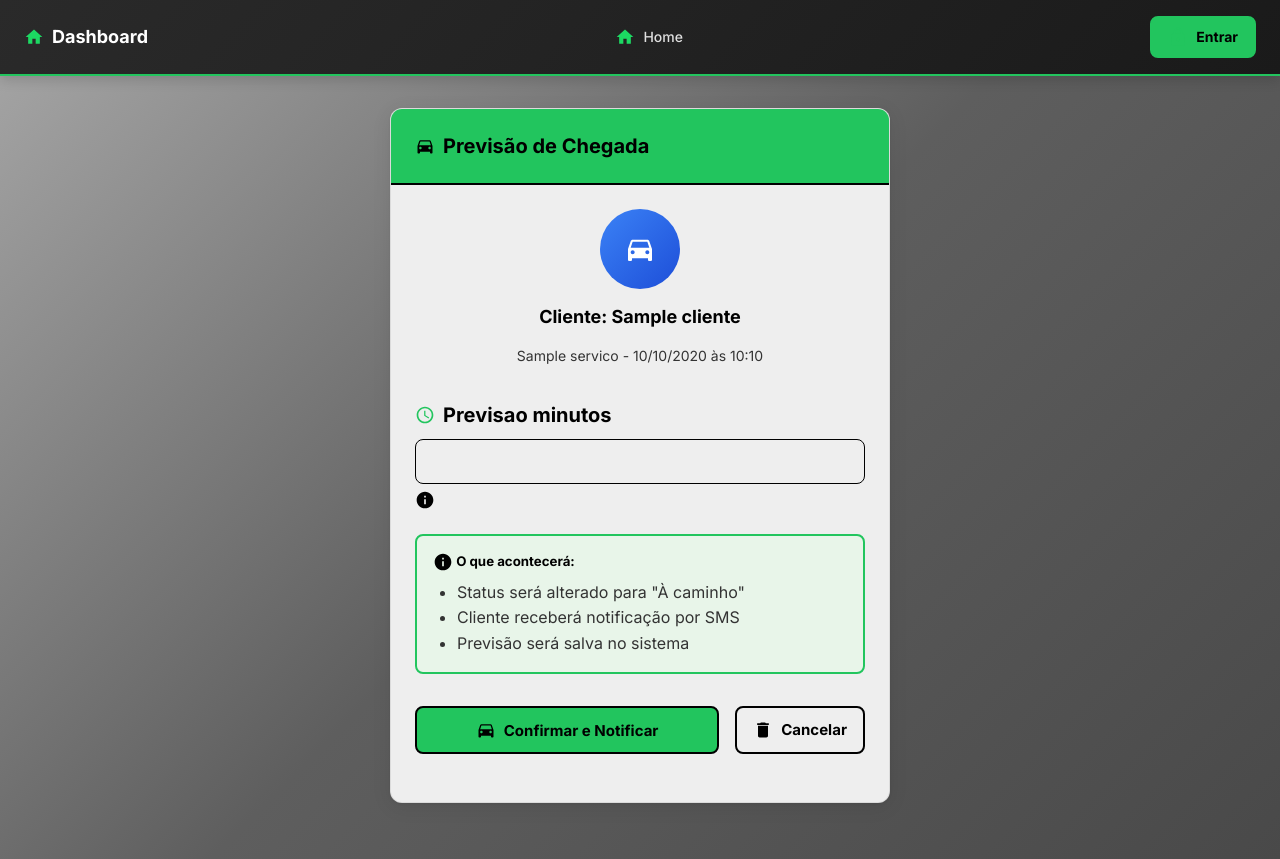
After one commit to notdougz/projeto-barbearia, a Django app: template agendamentos/templates/agendamentos/previsao_chegada.html in a window 1280 px wide. The commit adds this page. Run offline with Django 3.2, Linux system fonts and the light colour scheme; the template is opened without the code that fills it: most values are stand-ins (such as "Sample title", 1, 10 or a date in 2020); form fields are guessed from the names that the template uses.

```diff
--- a/agendamentos/models.py
+++ b/agendamentos/models.py
@@ -33,6 +33,7 @@ class Agendamento(models.Model):
     hora = models.TimeField()
     status = models.CharField(max_length=15, choices=STATUS_CHOICES, default='confirmado')
     observacoes = models.TextField(blank=True, null=True)
+    previsao_chegada = models.IntegerField(blank=True, null=True, help_text="Previsão de chegada em minutos")
     criado_em = models.DateTimeField(auto_now_add=True)
 
     def __str__(self):
--- a/agendamentos/static/agendamentos/style.css
+++ b/agendamentos/static/agendamentos/style.css
@@ -422,6 +422,9 @@ h4 {
     font-size: 20px;
     font-weight: 700;
     color: var(--text-primary);
+    display: flex;
+    align-items: center;
+    gap: var(--spacing-sm);
 }
 
 .card-header h4 {
--- a/agendamentos/templates/agendamentos/agendamentos_mensais.html
+++ b/agendamentos/templates/agendamentos/agendamentos_mensais.html
@@ -196,7 +196,8 @@
             "cliente": "{{ agendamento.cliente.nome|escapejs }}",
             "servico": "{{ agendamento.servico|escapejs }}",
             "status": "{{ agendamento.status }}",
-            "observacoes": "{{ agendamento.observacoes|default:''|escapejs }}"
+            "observacoes": "{{ agendamento.observacoes|default:''|escapejs }}",
+            "previsao_chegada": {{ agendamento.previsao_chegada|default:"null" }}
         }{% if not forloop.last %},{% endif %}
         {% endfor %}
     ]{% if not forloop.last %},{% endif %}
@@ -332,6 +333,7 @@
                             <div class="client-name">${appointment.cliente}</div>
                             <div class="service-name">${appointment.servico}</div>
                             ${appointment.observacoes ? `<div class="observations">${appointment.observacoes}</div>` : ''}
+                            ${appointment.status === 'a_caminho' && appointment.previsao_chegada ? `<div class="observations" style="color: #3B82F6; font-weight: 700;">⏰ Previsão: ${appointment.previsao_chegada} minutos</div>` : ''}
                         </div>
                         <div class="appointment-status">
                             <span class="status-badge ${appointment.status === 'a_caminho' ? 'confirmado' : appointment.status}">${getStatusText(appointment.status)}</span>
--- /dev/null
+++ b/agendamentos/templates/agendamentos/previsao_chegada.html
@@ -0,0 +1,83 @@
+{% extends 'agendamentos/base.html' %}
+
+{% block title %}Previsão de Chegada - Dashboard{% endblock %}
+
+{% block content %}
+<div style="display: flex; justify-content: center; align-items: center; min-height: 60vh;">
+    <div class="card" style="max-width: 500px; width: 100%;">
+        <div class="card-header">
+            <h3><span class="icon icon-on-the-way"></span>Previsão de Chegada</h3>
+        </div>
+        <div class="card-body">
+            <div style="text-align: center; margin-bottom: 2rem;">
+                <div style="width: 80px; height: 80px; margin: 0 auto 1rem; background: linear-gradient(135deg, #3B82F6 0%, #1D4ED8 100%); border-radius: 50%; display: flex; align-items: center; justify-content: center;">
+                    <span class="icon icon-on-the-way icon-xl" style="filter: brightness(0) invert(1);"></span>
+                </div>
+                <h4>Cliente: {{ agendamento.cliente.nome }}</h4>
+                <p class="text-muted">{{ agendamento.servico.nome }} - {{ agendamento.data|date:"d/m/Y" }} às {{ agendamento.hora|time:"H:i" }}</p>
+            </div>
+
+            <form method="post">
+                {% csrf_token %}
+
+                <div class="form-group">
+                    <label for="{{ form.previsao_minutos.id_for_label }}">
+                        <span class="icon icon-time"></span>{{ form.previsao_minutos.label }}
+                    </label>
+                    {{ form.previsao_minutos }}
+                    {% if form.previsao_minutos.errors %}
+                        <div class="text-danger">{{ form.previsao_minutos.errors }}</div>
+                    {% endif %}
+                    <small class="form-text text-muted">
+                        <span class="icon icon-info"></span> {{ form.previsao_minutos.help_text }}
+                    </small>
+                </div>
+
+                <div style="background: #E8F5E9; border: 2px solid var(--primary); border-radius: var(--radius-sm); padding: var(--spacing-lg); margin: var(--spacing-lg) 0;">
+                    <h5 style="margin: 0 0 var(--spacing-sm) 0; color: var(--text-primary);">
+                        <span class="icon icon-info"></span> O que acontecerá:
+                    </h5>
+                    <ul style="margin: 0; padding-left: 1.5rem; color: var(--text-secondary);">
+                        <li>Status será alterado para "À caminho"</li>
+                        <li>Cliente receberá notificação por SMS</li>
+                        <li>Previsão será salva no sistema</li>
+                    </ul>
+                </div>
+
+                <div class="form-group" style="display: flex; gap: 1rem; margin-top: 2rem;">
+                    <button type="submit" class="btn btn-primary" style="flex: 1;">
+                        <span class="icon icon-on-the-way"></span>Confirmar e Notificar
+                    </button>
+                    <a href="{% url 'painel_barbeiro' %}" class="btn btn-secondary">
+                        <span class="icon icon-delete"></span>Cancelar
+                    </a>
+                </div>
+            </form>
+        </div>
+    </div>
+</div>
+
+<script>
+// Auto-focus no campo de minutos
+document.addEventListener('DOMContentLoaded', function() {
+    const input = document.getElementById('{{ form.previsao_minutos.id_for_label }}');
+    if (input) {
+        input.focus();
+    }
+});
+
+// Validação em tempo real
+document.getElementById('{{ form.previsao_minutos.id_for_label }}').addEventListener('input', function() {
+    const value = parseInt(this.value);
+    const submitBtn = document.querySelector('button[type="submit"]');
+
+    if (value < 1 || value > 180) {
+        submitBtn.disabled = true;
+        submitBtn.style.opacity = '0.5';
+    } else {
+        submitBtn.disabled = false;
+        submitBtn.style.opacity = '1';
+    }
+});
+</script>
+{% endblock %}
```
Also changed, not shown: agendamentos/forms.py (+15 -0 lines), agendamentos/services.py (added, +68 -0 lines), agendamentos/templates/agendamentos/painel_barbeiro.html (+11 -0 lines), agendamentos/views.py (+30 -6 lines), agendamentos/migrations/0005_agendamento_previsao_chegada.py (added), db.sqlite3.
